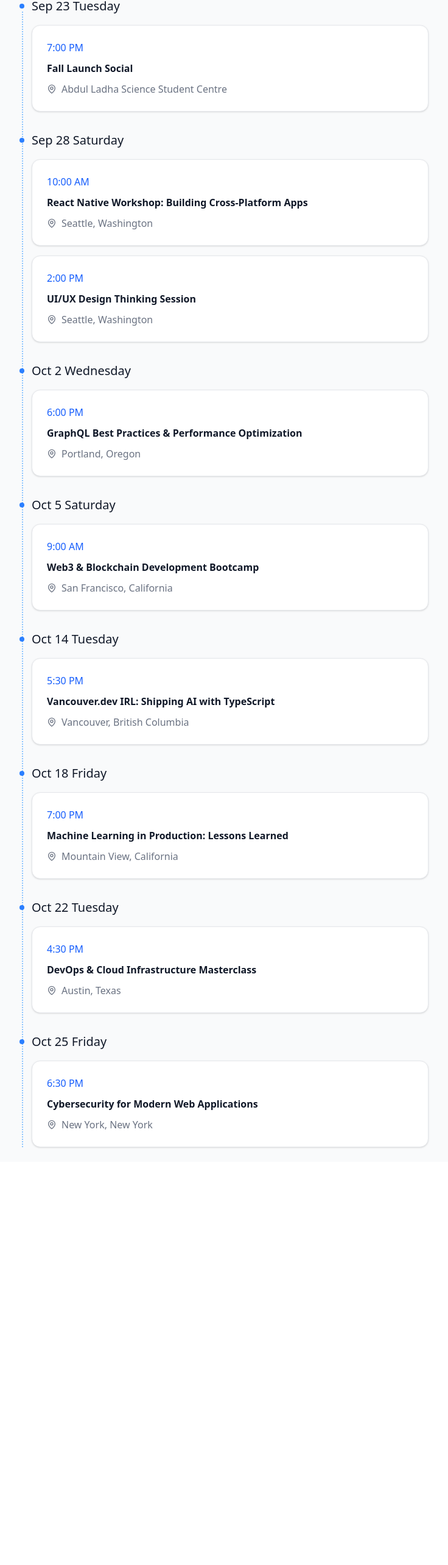
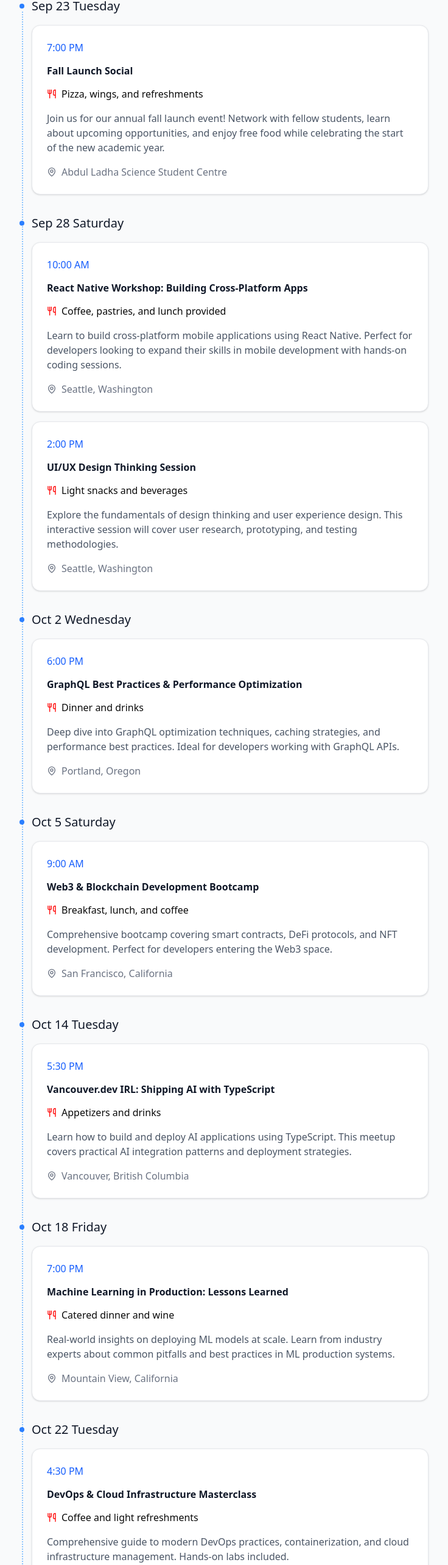
Before and after one commit to douglasichen/free-food-at-ubc, a React (Vite) app: page / in a window 1280 px wide. Shown: the part 97-2663 px from the top of the page at 61% size, without its empty margins (272-1008 px from the left). Before the commit the page ends 2002 px from the top, so only its background shows below. Built offline with nearby package versions, Linux system fonts and the light colour scheme.

Commit message:
chore: add food and descrition

```diff
--- a/data.json
+++ b/data.json
@@ -6,7 +6,9 @@
     "time": "7:00 PM",
     "title": "Fall Launch Social",
     "location": "Abdul Ladha Science Student Centre",
-    "source": "https://luma.com/xnhjyh4f?tk=0KX7y3"
+    "source": "https://luma.com/xnhjyh4f?tk=0KX7y3",
+    "food": "Pizza, wings, and refreshments",
+    "description": "Join us for our annual fall launch event! Network with fellow students, learn about upcoming opportunities, and enjoy free food while celebrating the start of the new academic year."
   },
   {
     "id": "2",
@@ -15,7 +17,9 @@
     "time": "10:00 AM",
     "title": "React Native Workshop: Building Cross-Platform Apps",
     "location": "Seattle, Washington",
-    "source": "https://reactnative.dev/workshops/seattle"
+    "source": "https://reactnative.dev/workshops/seattle",
+    "food": "Coffee, pastries, and lunch provided",
+    "description": "Learn to build cross-platform mobile applications using React Native. Perfect for developers looking to expand their skills in mobile development with hands-on coding sessions."
   },
   {
     "id": "3",
@@ -24,7 +28,9 @@
     "time": "2:00 PM",
     "title": "UI/UX Design Thinking Session",
     "location": "Seattle, Washington",
-    "source": "https://designthinking.seattle/events/ui-ux-session"
+    "source": "https://designthinking.seattle/events/ui-ux-session",
+    "food": "Light snacks and beverages",
+    "description": "Explore the fundamentals of design thinking and user experience design. This interactive session will cover user research, prototyping, and testing methodologies."
   },
   {
     "id": "4",
@@ -33,7 +39,9 @@
     "time": "6:00 PM",
     "title": "GraphQL Best Practices & Performance Optimization",
     "location": "Portland, Oregon",
-    "source": "https://graphql.org/events/portland-best-practices"
+    "source": "https://graphql.org/events/portland-best-practices",
+    "food": "Dinner and drinks",
+    "description": "Deep dive into GraphQL optimization techniques, caching strategies, and performance best practices. Ideal for developers working with GraphQL APIs."
   },
   {
     "id": "5",
@@ -42,7 +50,9 @@
     "time": "9:00 AM",
     "title": "Web3 & Blockchain Development Bootcamp",
     "location": "San Francisco, California",
-    "source": "https://web3bootcamp.sf/events/blockchain-development"
+    "source": "https://web3bootcamp.sf/events/blockchain-development",
+    "food": "Breakfast, lunch, and coffee",
+    "description": "Comprehensive bootcamp covering smart contracts, DeFi protocols, and NFT development. Perfect for developers entering the Web3 space."
   },
   {
     "id": "6",
@@ -51,7 +61,9 @@
     "time": "5:30 PM",
     "title": "Vancouver.dev IRL: Shipping AI with TypeScript",
     "location": "Vancouver, British Columbia",
-    "source": "https://vancouver.dev/events/shipping-ai-typescript"
+    "source": "https://vancouver.dev/events/shipping-ai-typescript",
+    "food": "Appetizers and drinks",
+    "description": "Learn how to build and deploy AI applications using TypeScript. This meetup covers practical AI integration patterns and deployment strategies."
   },
   {
     "id": "7",
@@ -60,7 +72,9 @@
     "time": "7:00 PM",
     "title": "Machine Learning in Production: Lessons Learned",
     "location": "Mountain View, California",
-    "source": "https://mlproduction.mv/events/lessons-learned"
+    "source": "https://mlproduction.mv/events/lessons-learned",
+    "food": "Catered dinner and wine",
+    "description": "Real-world insights on deploying ML models at scale. Learn from industry experts about common pitfalls and best practices in ML production systems."
   },
   {
     "id": "8",
@@ -69,7 +83,9 @@
     "time": "4:30 PM",
     "title": "DevOps & Cloud Infrastructure Masterclass",
     "location": "Austin, Texas",
-    "source": "https://devops.austin/events/cloud-infrastructure-masterclass"
+    "source": "https://devops.austin/events/cloud-infrastructure-masterclass",
+    "food": "Coffee and light refreshments",
+    "description": "Comprehensive guide to modern DevOps practices, containerization, and cloud infrastructure management. Hands-on labs included."
   },
   {
     "id": "9",
@@ -78,6 +94,8 @@
     "time": "6:30 PM",
     "title": "Cybersecurity for Modern Web Applications",
     "location": "New York, New York",
-    "source": "https://cybersecurity.nyc/events/web-app-security"
+    "source": "https://cybersecurity.nyc/events/web-app-security",
+    "food": "Networking dinner",
+    "description": "Essential security practices for web developers. Learn about common vulnerabilities, secure coding practices, and threat mitigation strategies."
   }
 ]
--- a/src/App.tsx
+++ b/src/App.tsx
@@ -9,7 +9,7 @@ export default function App() {
     <div className="min-h-screen bg-gray-50 p-6">
       <div className="max-w-2xl mx-auto">
         <div className="mb-8">
-          <h1 className="text-gray-900 mb-2">UBC Events with Free Food</h1>
+          <h1 className="text-gray-900 mb-2">Free Food @ UBC</h1>
         </div>
         <EventsList events={sampleEvents} />
       </div>
--- a/src/components/Event.tsx
+++ b/src/components/Event.tsx
@@ -1,5 +1,5 @@
 import React from "react";
-import { MapPin } from "lucide-react";
+import { MapPin, Utensils, Info } from "lucide-react";
 
 export interface Event {
   id: string;
@@ -9,6 +9,8 @@ export interface Event {
   title: string;
   location: string;
   source: string;
+  food?: string;
+  description?: string;
 }
 
 interface EventProps {
@@ -18,7 +20,7 @@ interface EventProps {
 
 export function Event({ event, key }: EventProps) {
   const handleCardClick = () => {
-    window.open(event.source, '_blank', 'noopener,noreferrer');
+    window.open(event.source, "_blank", "noopener,noreferrer");
   };
 
   return (
@@ -26,14 +28,36 @@ export function Event({ event, key }: EventProps) {
       className="group bg-white border border-gray-200 rounded-xl p-6 ml-5 shadow-sm transition-all duration-200 hover:shadow-lg hover:border-blue-300 cursor-pointer"
       onClick={handleCardClick}
     >
-      <div className="space-y-3">
-        <div className="text-blue-600">{event.time}</div>
+      <div className="space-y-4">
+        <div className="text-blue-600 font-medium">{event.time}</div>
         <h3 className="text-gray-900 leading-tight">
           <strong>{event.title}</strong>
         </h3>
+
+        {/* Food Information */}
+        {event.food && (
+          <div className="flex items-center gap-2">
+            <Utensils className="w-4 h-4 flex-shrink-0" stroke="red" />
+            <span className="text-sm font-medium text-gray-700">
+              {event.food}
+            </span>
+          </div>
+        )}
+
+        {/* Event Description */}
+        {event.description && (
+          <div className="flex items-start gap-2 text-gray-600">
+            {/* <Info className="w-4 h-4 mt-0.5 flex-shrink-0" /> */}
+            <p className="text-sm leading-relaxed">{event.description}</p>
+          </div>
+        )}
+
+        {/* Location */}
         <div className="flex items-center gap-2 text-gray-500 group-hover:text-blue-600 transition-colors duration-200">
           <MapPin className="w-4 h-4 group-hover:text-blue-600 transition-colors duration-200" />
-          <span className="group-hover:underline group-hover:text-blue-600 transition-colors duration-200">{event.location}</span>
+          <span className="group-hover:underline group-hover:text-blue-600 transition-colors duration-200">
+            {event.location}
+          </span>
         </div>
       </div>
     </div>
```
